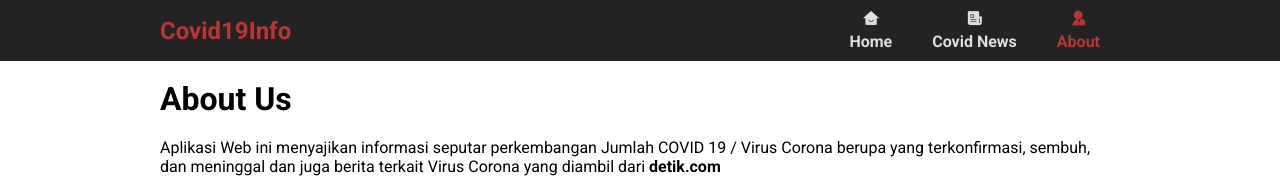
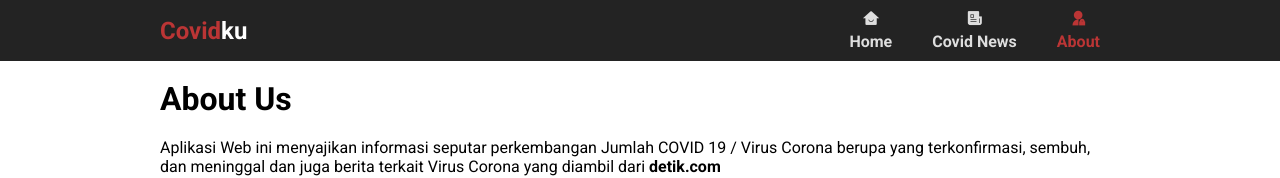
Before and after one commit to ihsandev/covid19info, a Next.js app: page /about in a window 1280 px wide. Shown: the top 178 px of the page. Built offline with nearby package versions, Linux system fonts and the light colour scheme.

Commit message:
brand title

```diff
--- a/components/Navbar/index.jsx
+++ b/components/Navbar/index.jsx
@@ -24,6 +24,14 @@ const Navigation = styled.nav`
   margin: 0 auto;
   align-items: center;
   justify-content: space-between;
+  .brand-title {
+    a {
+      text-decoration: none;
+      span {
+        color: #fff;
+      }
+    }
+  }
   h1 {
     color: #bb3535;
   }
@@ -85,8 +93,12 @@ const Navbar = () => {
     return (
 			<Header>
 				<Navigation>
-          <div>
-            <h1>Covid19Info</h1>
+          <div className="brand-title">
+            <Link href="/">
+              <a>
+                <h1>Covid<span>ku</span></h1>
+              </a>
+            </Link>
           </div>
 					<ul>
 						<li className={pathname === '/' ? 'active' : ''}>
```
